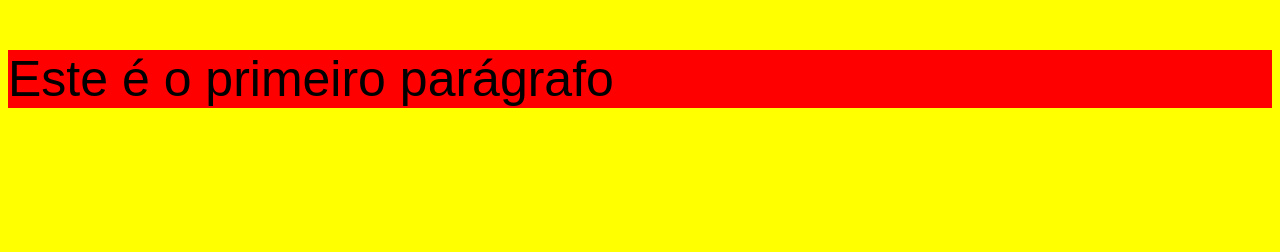
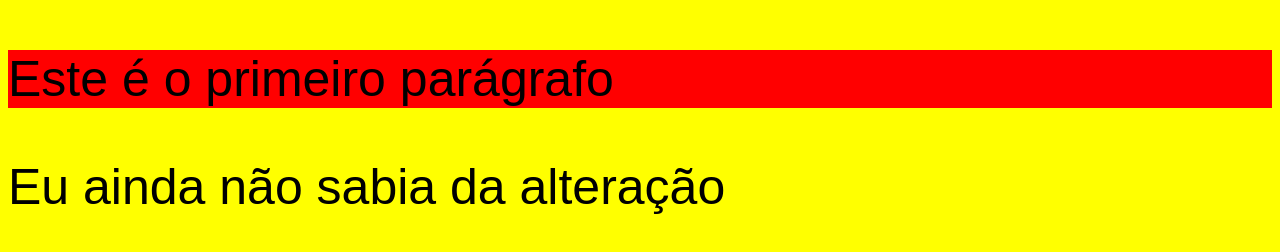
Before and after one commit to mxsolutions-ti/treinamento, a plain HTML site: page index.html in a window 1280 px wide. Drawn offline with Linux system fonts and the light colour scheme.

Commit message:
segundo commit

```diff
--- a/index.html
+++ b/index.html
@@ -29,7 +29,7 @@ over-flow:auto;
 </div>
 
 
-
+<p>Eu  ainda não sabia da alteração</p>
 
 
 </body>
```
